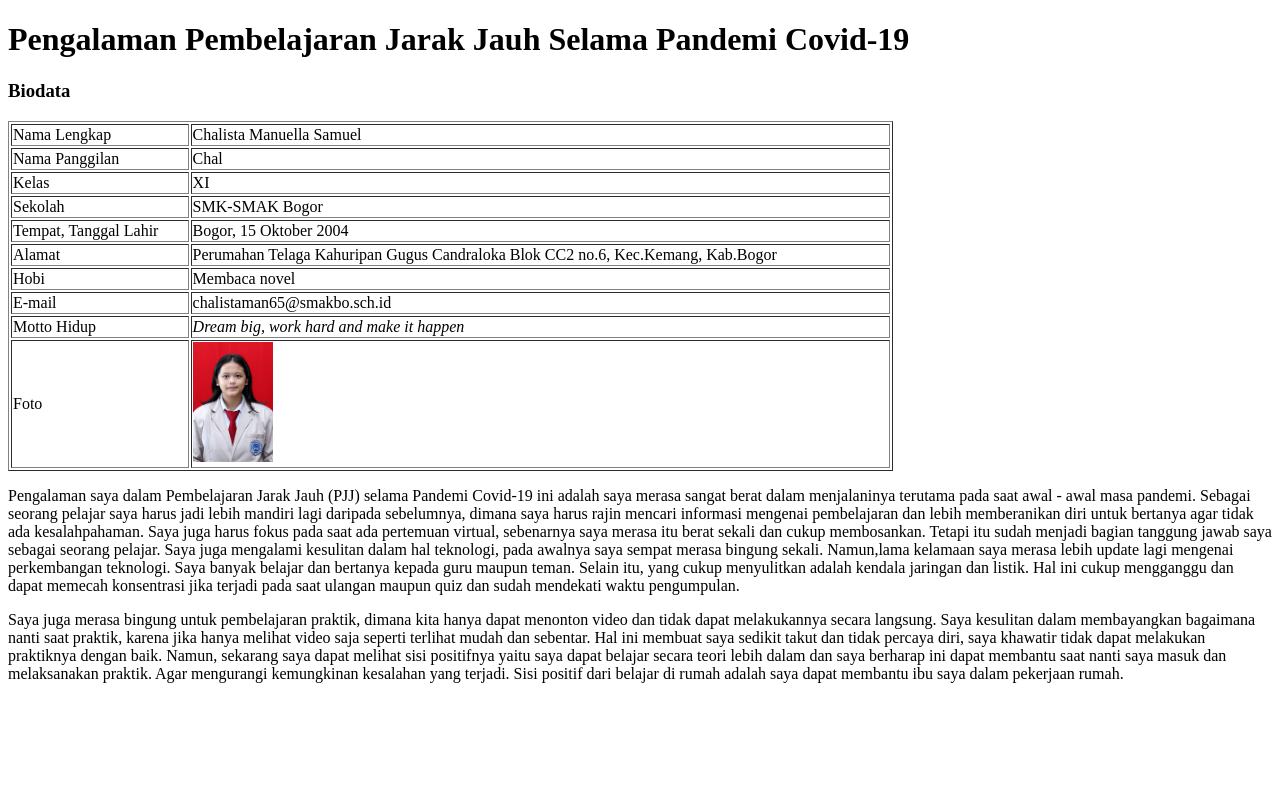
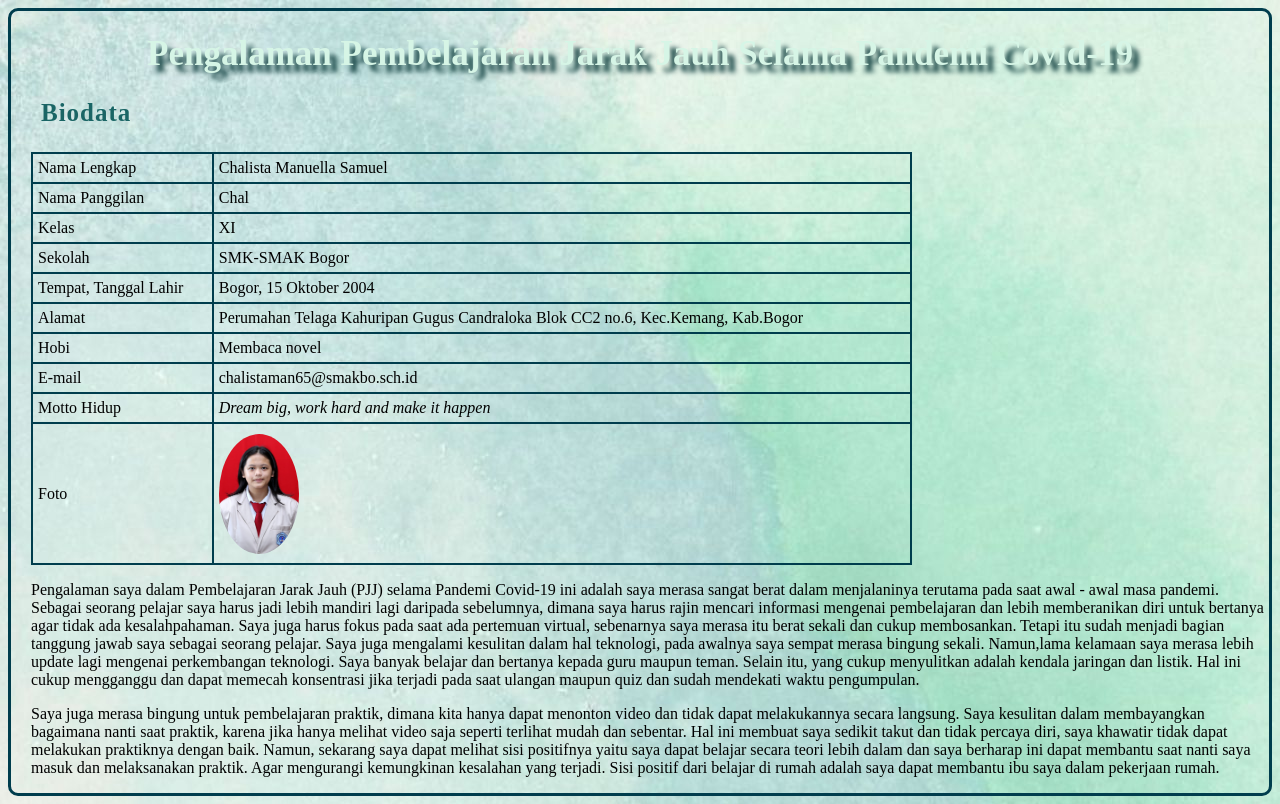
Before and after one commit to chalistaman65/chalistaman65.github.io, a plain HTML site: page index.html in a window 1280 px wide. Drawn offline with Linux system fonts and the light colour scheme.

Commit message:
Add files via upload

```diff
--- a/index.html
+++ b/index.html
@@ -2,6 +2,7 @@
 <html>
 <head>
 <title>Pertemuan 2</title>
+<link rel="stylesheet" href="style.css">
 </head>
 <body>
 <h1>Pengalaman Pembelajaran Jarak Jauh Selama Pandemi Covid-19</h1>
--- /dev/null
+++ b/style.css
@@ -0,0 +1,40 @@
+body {
+	background-image : url(gambar.jpg) ;
+	border : solid ;
+	border-radius: 10px;
+	border-color :  #003d4d ;
+}
+h1 {
+	font-size : 35px;
+	color : #d6f5e6;
+	text-align : center;
+	text-shadow: 7px 7px 5px #0f3e3e ;
+}
+h3 {
+	font-size : 25px;
+	color : #1a6565 ;
+	margin-left : 30px ;
+	letter-spacing: 1px;
+
+}
+table {
+  border-collapse: collapse;
+  border: 2px solid ;
+  margin-left : 20px ;
+  border-color : #003d4d ;
+}
+p {
+	margin-left : 20px ;
+}
+img {
+	border-radius: 50%;
+	margin-top : 5px;
+}
+td {
+	padding-left: 5px;
+	padding-bottom : 5px;
+	padding-top : 5px;
+	text-align: left;
+	border : 2px solid;
+	border-color : #003d4d ;
+}
```
Also changed, not shown: gambar.jpg (added).
